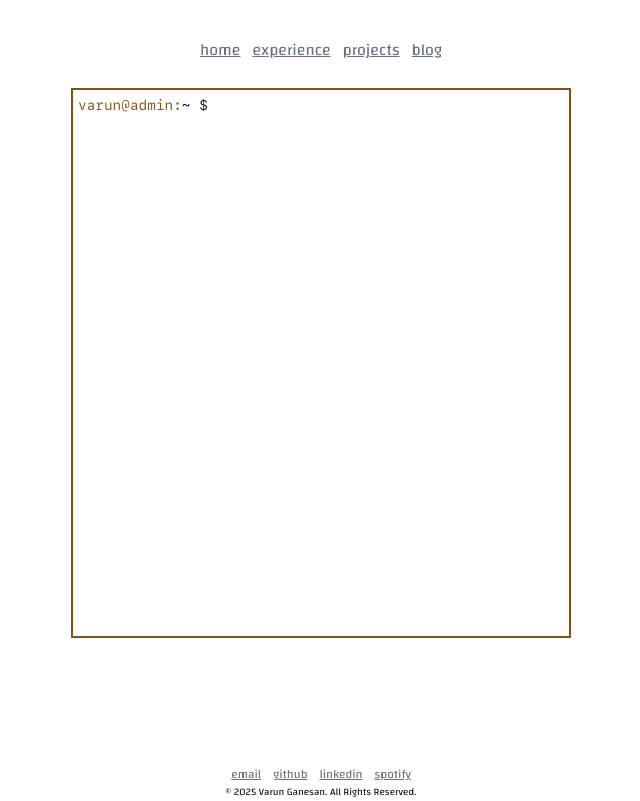
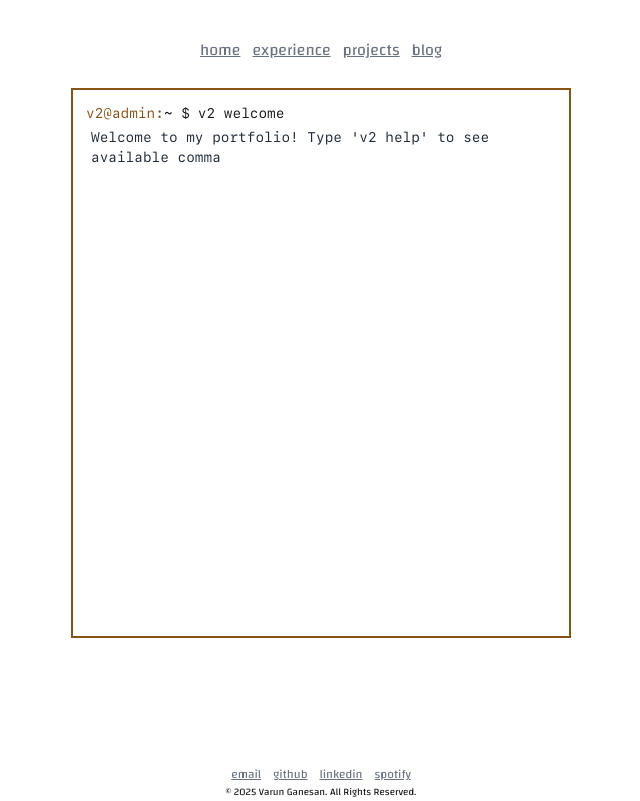
Before and after one commit to v2ganesan/portfolio, a Next.js app: page / in a window 1280 px wide. Shown: the whole page, without its empty margins (319-959 px from the left). Built offline with nearby package versions, Linux system fonts and the light colour scheme.

Commit message:
terminal components - basic functionality

```diff
--- /dev/null
+++ b/components/TerminalHistory.js
@@ -0,0 +1,19 @@
+"use client"
+import TerminalOutputLine from "./TerminalOutputLine"
+
+export default function TerminalHistory({ chatHistory, animationDone }) {
+
+    return (
+        <div className="flex flex-col w-full">
+            {Object.entries(chatHistory).map(([id, [command, response]], index) => (
+                <TerminalOutputLine
+                    key={id}
+                    command={command}
+                    response={response}
+                    animate={index === 0}
+                    animationDone={animationDone}
+                />
+            ))}
+        </div>
+    )
+}
--- /dev/null
+++ b/components/TerminalInput.js
@@ -0,0 +1,58 @@
+"use client"
+import { useEffect, useRef } from "react"
+
+export default function TerminalInput({ value, onChange, onEnter }) {
+    const textareaRef = useRef(null)
+    const hiddenRef = useRef(null)
+
+    // using this to dynamically increase the width of the text area so that it looks like its following the cursor
+    useEffect(() => {
+        if (textareaRef.current && hiddenRef.current) {
+            // get the width of one char to compare to the actual state val
+            hiddenRef.current.textContent = "M"
+            const oneCharWidth = hiddenRef.current.offsetWidth
+
+            // Measure the actual content
+            hiddenRef.current.textContent = value || " "
+            const contentWidth = hiddenRef.current.offsetWidth
+
+            // Set width to at least 1ch, expanding based on content
+            const newWidth = Math.max(oneCharWidth, contentWidth)
+            textareaRef.current.style.width = `${newWidth}px`
+        }
+    }, [value])
+
+    const handleKeyDown = (e) => {
+        if (e.key === 'Enter') {
+            e.preventDefault()
+            if (onEnter) onEnter()
+        }
+    }
+
+    const handleChange = (e) => {
+        const newValue = e.target.value.replace(/\n/g, '')
+        onChange(newValue)
+    }
+
+    return (
+        <div className="flex flex-row flex-nowrap text-left ml-[5px] mt-[5px] text-sm mb-2">
+            <span className="text-[#865312] whitespace-nowrap">v2@admin: </span>
+            <span className="justify-center whitespace-nowrap">  ~ $ </span>
+            <div className="flex flex-row flex-nowrap">
+                <div className="relative inline-block my-auto">
+                    <span ref={hiddenRef} className="invisible absolute whitespace-pre text-sm" style={{ fontFamily: 'inherit' }}> </span>
+                    <textarea
+                        ref={textareaRef}
+                        value={value}
+                        onChange={handleChange}
+                        onKeyDown={handleKeyDown}
+                        className="flex flex-row h-8 border-none bg-transparent resize-none outline-none text-gray-800 dark:text-gray-100 ml-[1ch] whitespace-nowrap overflow-hidden caret-transparent"
+                        style={{ width: '0ch' }}
+                        autoFocus
+                    />
+                </div>
+                <span className="block bg-gray-800 dark:bg-white h-[20px] w-[5px] animate-[curbl_1200ms_linear_infinite] flex-shrink-0 ml-[0px]"></span>
+            </div>
+        </div>
+    )
+}
--- /dev/null
+++ b/components/TerminalOutputLine.js
@@ -0,0 +1,47 @@
+"use client"
+import { TypeAnimation } from 'react-type-animation';
+import { useState } from 'react';
+
+export default function TerminalOutputLine({ command, response, animate, animationDone }) {
+    //
+    const [startResponse, setStartResponse] = useState(false);
+
+    return (
+        <div className="flex flex-col text-left ml-[5px] mt-[5px] text-sm mb-2">
+             <div className="flex flex-row">
+                <span className="text-[#865312] whitespace-nowrap">v2@admin: </span>
+                <span className="justify-center whitespace-nowrap">  ~ $ </span>
+
+                <span className="whitespace-nowrap ml-2 flex flex-row">
+                    {animate ? (
+                        <>
+                            <TypeAnimation
+                                sequence={[
+                                    command,
+                                    500, // emulate the pause before pressing enter
+                                    () => setStartResponse(true)
+                                ]}
+                                wrapper="span"
+                                speed={30}
+                                cursor={false}
+                            />
+                            {!startResponse && (
+                                <span className="block bg-gray-800 dark:bg-white h-[20px] w-[5px] animate-[curbl_1200ms_linear_infinite] ml-[0px]"></span>
+                            )}
+                        </>
+                    ) : (
+                        command
+                    )}
+                </span>
+             </div>
+            <div className="text-gray-800 dark:text-gray-100 whitespace-pre-wrap ml-[5px] mt-1">
+                {animate ? (
+                    startResponse && (
+                    <TypeAnimation sequence={[response, () => animationDone()]} wrapper="span" speed={30} cursor={false}/>
+                )) : (
+                    response
+                )}
+            </div>
+        </div>
+    )
+}
--- a/components/terminal.js
+++ b/components/terminal.js
@@ -1,56 +1,56 @@
 "use client"
 
 import { useState, useRef, useEffect} from "react"
+import { Commands } from "@/app/constants";
 import localFont from "next/font/local"
+import TerminalHistory from "./TerminalHistory"
+import TerminalInput from "./TerminalInput"
 
 const sfMono = localFont({
     src: "../public/fonts/sfmono/SF-Mono-Regular.otf",
 });
 
-
 export default function HomeTerminal () {
     const [value, setValue] = useState("")
-    const textareaRef = useRef(null)
-    const hiddenRef = useRef(null)
+    const [chatHistory, setChatHistory] = useState({ 1: ["v2 welcome", Commands["v2 welcome"]] })
+    const [isWelcomeDone, setIsWelcomeDone] = useState(false)
+    const scrollRef = useRef(null)
+
+    const handleDone = () => { setIsWelcomeDone(true) };
+
+    const handleCommand = () => {
+        const command = value
+        if (!command) return;
+
+        const response = Commands[command] || `Command not found: ${command}. Type 'help' for available commands.`;
+
+        const newId = Object.keys(chatHistory).length + 1;
+        setChatHistory(prev => ({
+            ...prev,
+            [newId]: [command, response]
+        }));
+        setValue("");
+    }
 
     useEffect(() => {
-        if (textareaRef.current && hiddenRef.current) {
-            // Get the width of one char to compare to the actual state val
-            hiddenRef.current.textContent = "M"
-            const oneCharWidth = hiddenRef.current.offsetWidth
-
-            // Measure the actual content
-            hiddenRef.current.textContent = value || " "
-            const contentWidth = hiddenRef.current.offsetWidth
-
-            // Set width to at least 1ch, expanding based on content
-            const newWidth = Math.max(oneCharWidth, contentWidth)
-            textareaRef.current.style.width = `${newWidth}px`
+        if (scrollRef.current) {
+            scrollRef.current.scrollTop = scrollRef.current.scrollHeight;
         }
-    }, [value])
+    }, [chatHistory]);
 
     return (
-        <div className= {`h-[550px] w-[500px] mx-auto my-auto flex flex-col rounded-0 overflow-y-auto border-2 border-[#865312] ${sfMono.className}`}>
-            <div className="flex flex-row flex-nowrap text-left ml-[5px] mt-[5px] text-sm mx-auto">
-                <span className="text-[#865312] whitespace-nowrap">varun@admin: </span>
-                <span className="justify-center whitespace-nowrap">  ~ $ </span>
-                <div className="flex flex-row flex-nowrap">
-                    <div className="relative inline-block my-auto">
-                        <span ref={hiddenRef} className="invisible absolute whitespace-pre text-sm" style={{ fontFamily: 'inherit' }}> </span>
-                        <textarea
-                            ref={textareaRef}
-                            value={value}
-                            onChange={(e) => {
-                                const newValue = e.target.value.replace(/\n/g, '')
-                                setValue(newValue)
-                            }}
-                            className="flex flex-row h-8 border-none bg-transparent resize-none outline-none text-gray-100 ml-[1ch] whitespace-nowrap overflow-hidden caret-transparent"
-                            style={{ width: '0ch' }}
-                        />
-                    </div>
-                    <span className="block bg-white h-[20px] w-[5px] animate-[curbl_1200ms_linear_infinite] flex-shrink-0 ml-[0px]"></span>
-                </div>
-            </div>
+        <div
+            ref={scrollRef}
+            className={`h-[550px] w-[500px] mx-auto my-auto flex flex-col rounded-0 overflow-y-auto border-2 border-[#865312] bg-white dark:bg-[#171717] p-2 ${sfMono.className}`}
+        >
+            <TerminalHistory animationDone={handleDone} chatHistory={chatHistory} />
+            {isWelcomeDone && (
+                <TerminalInput
+                value={value}
+                onChange={setValue}
+                onEnter={handleCommand}
+                />
+            )}
         </div>
     )
 }
```
